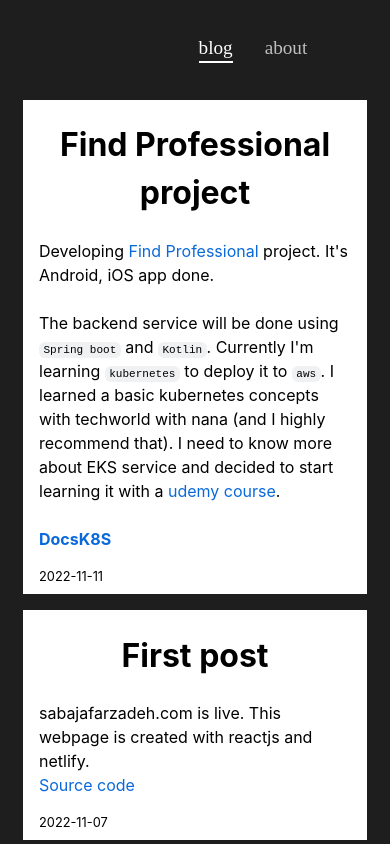
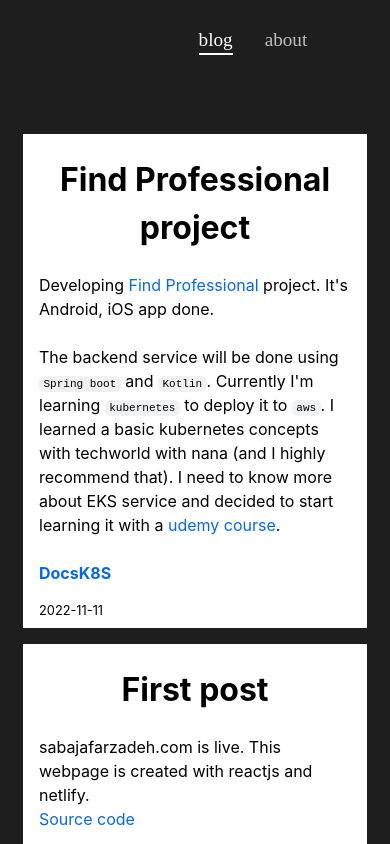
Before and after one commit to hulkdx/sabajafarzadeh.com, a React app: page / in a window 390 px wide. Built offline with nearby package versions, Linux system fonts and the light colour scheme.

Commit message:
Update css related to height issue on the phone

```diff
--- a/src/components/common/Navbar/Navbar.css
+++ b/src/components/common/Navbar/Navbar.css
@@ -1,7 +1,7 @@
 .navbar-header {
   position: fixed;
   width: 80%;
-  height: 100px;
+  height: 10vh;
   left: 7%;
 }
 
--- a/src/components/pages/blog/BlogPage.css
+++ b/src/components/pages/blog/BlogPage.css
@@ -55,6 +55,10 @@
   text-decoration: none;
 }
 
+.empty-block {
+  margin-top: 50px;
+}
+
 @media (min-width: 320px) and (max-width: 480px) {
   .blog {
     width: 80%;
--- a/src/components/pages/blog/BlogPage.jsx
+++ b/src/components/pages/blog/BlogPage.jsx
@@ -5,7 +5,13 @@
 import './BlogPage.css';
 
 function BlogPage() {
-  return <div className="blogs">{data.map((d) => Blog(d))}</div>;
+  return (
+    <div className="blogs">
+      <div className="empty-block" />
+      {data.map((d) => Blog(d))}
+      <div className="empty-block" />
+    </div>
+  );
 }
 
 export default BlogPage;
--- a/src/main.css
+++ b/src/main.css
@@ -9,8 +9,8 @@
 
 .container-main {
   /* margin-top the size of navbar */
-  margin-top: 100px;
-  height: calc(100vh - 100px);
+  margin-top: 10vh;
+  height: 90vh;
 }
 
 span,
```
